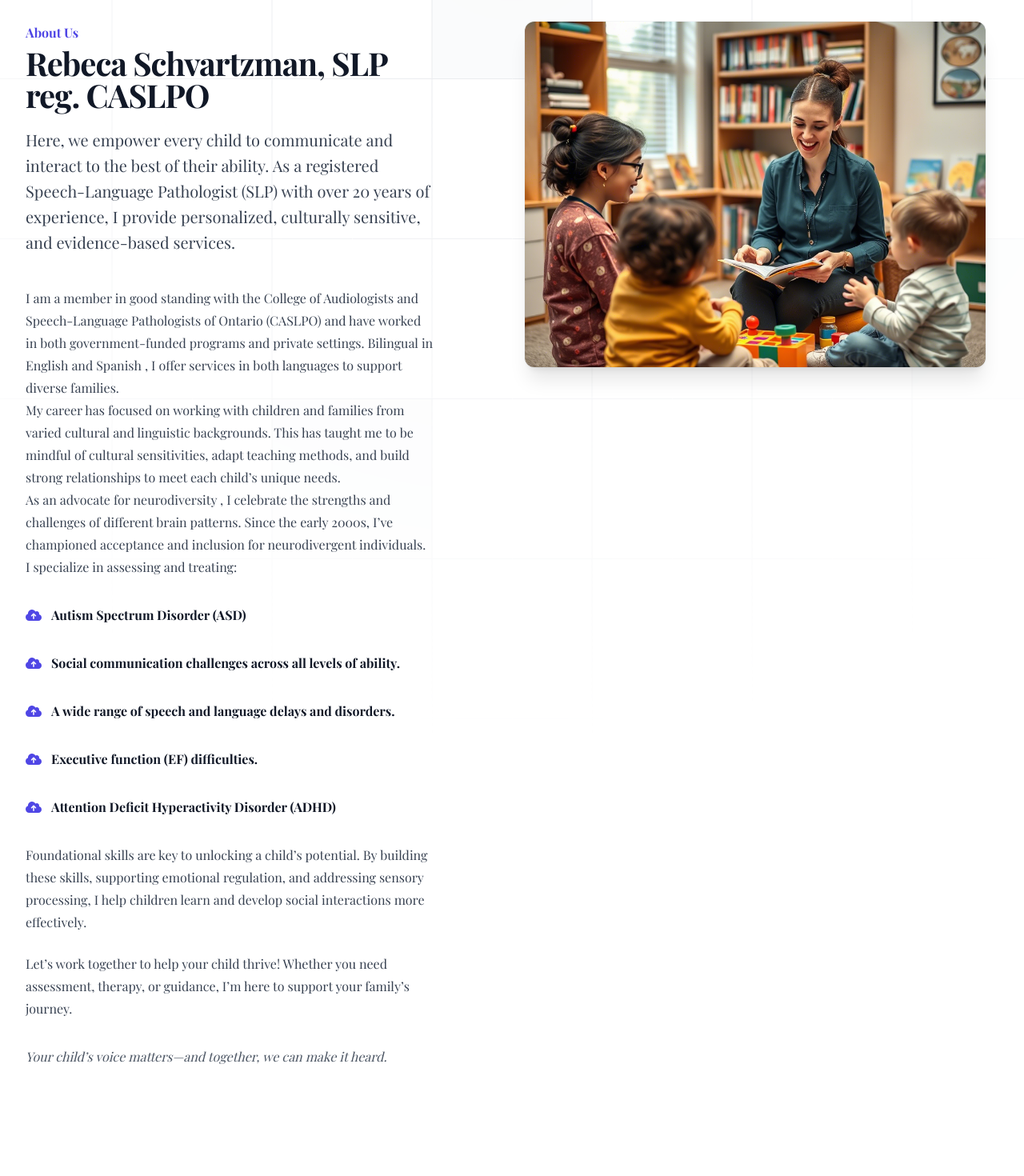
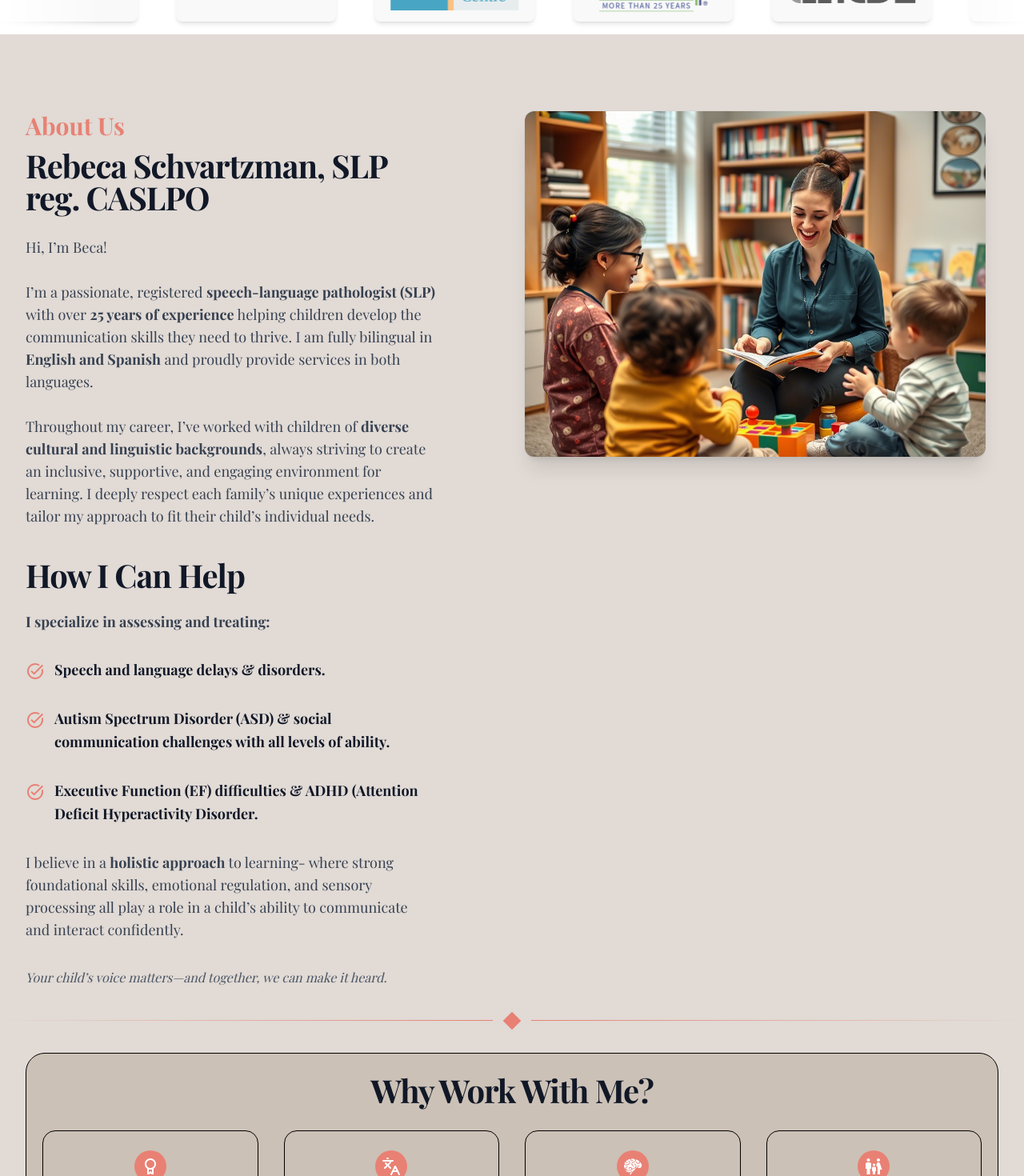
Before and after one commit to chris171290/speech-therapy, a Next.js app: page / in a window 1280 px wide. Shown: the part 700-2170 px from the top of the page at 80% size. Built offline with nearby package versions, Linux system fonts and the light colour scheme.

Commit message:
feat(about): :lipstick: refactor code and style

```diff
--- a/app/components/AboutUs.tsx
+++ b/app/components/AboutUs.tsx
@@ -1,12 +1,83 @@
-import { FaCloudArrowUp } from "react-icons/fa6";
+"use client";
+
+import { MdOutlineTaskAlt } from "react-icons/md";
+import { CgAwards } from "react-icons/cg";
+import { ReactNode } from "react";
+import { Card, CardContent, CardHeader } from "./ui/Card";
+import { LuLanguages } from "react-icons/lu";
+import { GiBrain } from "react-icons/gi";
+import { MdFamilyRestroom } from "react-icons/md";
+
+// Interfaz para los ítems de la lista
+interface ListItem {
+  title: string;
+}
+interface FeatureCardProps {
+  icon: ReactNode;
+  title: string;
+  description: string;
+}
 
 export default function AboutUs() {
+  // Datos de los ítems de la lista
+  const listItems: ListItem[] = [
+    { title: "Speech and language delays & disorders." },
+    {
+      title:
+        "Autism Spectrum Disorder (ASD) & social communication challenges with all levels of ability.",
+    },
+    {
+      title:
+        "Executive Function (EF) difficulties & ADHD (Attention Deficit Hyperactivity Disorder.",
+    },
+  ];
+
+  const features = [
+    {
+      icon: <CgAwards className="size-6 text-white" />,
+      title: "Experience & Expertise",
+      description: "Over two decades of hands-on experience",
+    },
+    {
+      icon: <LuLanguages className="size-6 text-white" />,
+      title: "Bilingual Services",
+      description: "Full support in English & Spanish",
+    },
+    {
+      icon: <GiBrain className="size-6 text-white" />,
+      title: "Neurodiversity Affirming",
+      description: "A welcoming, strengths-based approach",
+    },
+    {
+      icon: <MdFamilyRestroom className="size-6 text-white" />,
+      title: "Experience & Expertise",
+      description: "Partnering with parents for real, lasting",
+    },
+  ];
+
+  function FeatureCard({ icon, title, description }: FeatureCardProps) {
     return (
-    <div
-      className="relative isolate overflow-hidden bg-white px-6 py-24 sm:py-32 lg:overflow-visible lg:px-0"
+      <Card className=" bg-transparent h-full transition-all duration-300 hover:shadow-lg border-[0.5px]">
+        <CardHeader className="flex items-center justify-center pt-6">
+          <div className="w-10 h-10 inline-flex items-center justify-center rounded-full dark:bg-primary bg-primary text-white flex-shrink-0">
+            {icon}
+          </div>
+          <h3 className="text-xl font-semibold mb-2">{title}</h3>
+        </CardHeader>
+        <CardContent className="text-center">
+          <p className="text-black text-xl">{description}</p>
+        </CardContent>
+      </Card>
+    );
+  }
+
+  return (
+    <section
+      className="relative isolate overflow-hidden bg-secondary px-6 py-10 sm:py-24 lg:overflow-visible lg:px-0"
       id="about"
     >
-      <div className="absolute inset-0 -z-10 overflow-hidden">
+      {/* Fondo SVG */}
+      {/* <div className="absolute inset-0 -z-10 overflow-hidden">
         <svg
           aria-hidden="true"
           className="absolute top-0 left-[max(50%,25rem)] h-[64rem] w-[128rem] -translate-x-1/2 stroke-gray-200 [mask-image:radial-gradient(64rem_64rem_at_top,white,transparent)]"
@@ -36,141 +107,86 @@ export default function AboutUs() {
             strokeWidth={0}
           />
         </svg>
-      </div>
+      </div> */}
+
+      {/* Contenido principal */}
       <div className="mx-auto grid max-w-2xl grid-cols-1 gap-x-8 gap-y-16 lg:mx-0 lg:max-w-none lg:grid-cols-2 lg:items-start lg:gap-y-10">
+        {/* Sección izquierda */}
         <div className="lg:col-span-2 lg:col-start-1 lg:row-start-1 lg:mx-auto lg:grid lg:w-full lg:max-w-7xl lg:grid-cols-2 lg:gap-x-8 lg:px-8">
           <div className="lg:pr-4">
             <div className="lg:max-w-lg">
-              <p className="text-base/7 font-semibold text-indigo-600">
-                About Us
-              </p>
-              <h1 className="mt-2 text-2xl font-semibold tracking-tight text-pretty text-gray-900 sm:text-[2.50rem]">
+              <p className="text-3xl font-semibold text-primary">About Us</p>
+              <h1 className="mt-4 text-2xl font-semibold tracking-tight text-pretty text-gray-900 sm:text-[2.50rem]">
                 Rebeca Schvartzman, SLP
               </h1>
               <h1 className="mt-2 text-2xl font-semibold tracking-tight text-pretty text-gray-900 sm:text-[2.50rem]">
                 reg. CASLPO
               </h1>
-              <p className="mt-6 text-xl/8 text-gray-700">
-                Here, we empower every child to communicate and interact to the
-                best of their ability. As a registered Speech-Language
-                Pathologist (SLP) with over 20 years of experience, I provide
-                personalized, culturally sensitive, and evidence-based services.
+              <p className="mt-8 text-lg/7 text text-gray-700">
+                Hi, I’m Beca!
+                <br />
+                <br />
+                I’m a passionate, registered{" "}
+                <strong>speech-language pathologist (SLP) </strong>
+                with over <strong>25 years of experience</strong> helping
+                children develop the communication skills they need to thrive. I
+                am fully bilingual in <strong>English and Spanish</strong> and
+                proudly provide services in both languages.
+                <br />
+                <br />
+                Throughout my career, I’ve worked with children of{" "}
+                <strong>diverse cultural and linguistic backgrounds</strong>,
+                always striving to create an inclusive, supportive, and engaging
+                environment for learning. I deeply respect each family’s unique
+                experiences and tailor my approach to fit their child’s
+                individual needs.
               </p>
             </div>
           </div>
         </div>
+
+        {/* Imagen */}
         <div className="-mt-12 -ml-12 p-12 lg:sticky lg:top-20 lg:col-start-2 lg:row-span-2 lg:row-start-1 lg:overflow-hidden">
           <img
             alt=""
-            // src="https://tailwindui.com/plus-assets/img/component-images/dark-project-app-screenshot.png"
             src="/aboutMe.png"
             className="w-[48rem] rounded-xl bg-gray-900 ring-1 shadow-xl ring-gray-400/10 sm:w-[57rem]"
           />
         </div>
+
+        {/* Sección derecha */}
         <div className="lg:col-span-2 lg:col-start-1 lg:row-start-2 lg:mx-auto lg:grid lg:w-full lg:max-w-7xl lg:grid-cols-2 lg:gap-x-8 lg:px-8">
           <div className="lg:pr-4">
             <div className="max-w-xl text-base/7 text-gray-700 lg:max-w-lg">
-              <p>
-                I am a member in good standing with the College of Audiologists
-                and Speech-Language Pathologists of Ontario (CASLPO) and have
-                worked in both government-funded programs and private settings.
-                Bilingual in English and Spanish , I offer services in both
-                languages to support diverse families.
-                <br />
-                My career has focused on working with children and families from
-                varied cultural and linguistic backgrounds. This has taught me
-                to be mindful of cultural sensitivities, adapt teaching methods,
-                and build strong relationships to meet each child’s unique
-                needs.
-                <br />
-                As an advocate for neurodiversity , I celebrate the strengths
-                and challenges of different brain patterns. Since the early
-                2000s, I’ve championed acceptance and inclusion for
-                neurodivergent individuals.
-                <br />I specialize in assessing and treating:
+              <h2 className="mt-2 text-base font-semibold tracking-tight text-pretty text-gray-900 sm:text-[2.50rem]">
+                How I Can Help
+              </h2>
+              <p className="mt-8 text-lg/7 font-semibold text text-gray-700">
+                I specialize in assessing and treating:
               </p>
+
+              {/* Lista de especialidades */}
               <ul role="list" className="mt-8 space-y-8 text-gray-600">
-                <li className="flex gap-x-3">
-                  <FaCloudArrowUp
+                {listItems.map((item, index) => (
+                  <li key={index} className="flex gap-x-3">
+                    <MdOutlineTaskAlt
                       aria-hidden="true"
-                    className="mt-1 size-5 flex-none text-indigo-600"
+                      className="mt-1 size-6 flex-none text-primary"
                     />
                     <span>
-                    <strong className="font-semibold text-gray-900">
-                      Autism Spectrum Disorder (ASD)
-                    </strong>{" "}
-                    {/* Lorem ipsum, dolor sit amet consectetur adipisicing elit.
-                    Maiores impedit perferendis suscipit eaque, iste dolor
-                    cupiditate blanditiis ratione. */}
+                      <strong className="text-lg/7 font-semibold text-gray-900">
+                        {item.title}
+                      </strong>
                     </span>
                   </li>
-                <li className="flex gap-x-3">
-                  <FaCloudArrowUp
-                    aria-hidden="true"
-                    className="mt-1 size-5 flex-none text-indigo-600"
-                  />
-                  <span>
-                    <strong className="font-semibold text-gray-900">
-                      Social communication challenges across all levels of
-                      ability.
-                    </strong>{" "}
-                    {/* Anim aute id magna aliqua ad ad non deserunt sunt. Qui irure
-                    qui lorem cupidatat commodo. */}
-                  </span>
-                </li>
-                <li className="flex gap-x-3">
-                  <FaCloudArrowUp
-                    aria-hidden="true"
-                    className="mt-1 size-5 flex-none text-indigo-600"
-                  />
-                  <span>
-                    <strong className="font-semibold text-gray-900">
-                      A wide range of speech and language delays and disorders.
-                    </strong>{" "}
-                    {/* Ac tincidunt sapien vehicula erat auctor pellentesque
-                    rhoncus. Et magna sit morbi lobortis. */}
-                  </span>
-                </li>
-                <li className="flex gap-x-3">
-                  <FaCloudArrowUp
-                    aria-hidden="true"
-                    className="mt-1 size-5 flex-none text-indigo-600"
-                  />
-                  <span>
-                    <strong className="font-semibold text-gray-900">
-                      Executive function (EF) difficulties.
-                    </strong>{" "}
-                    {/* Ac tincidunt sapien vehicula erat auctor pellentesque
-                    rhoncus. Et magna sit morbi lobortis. */}
-                  </span>
-                </li>
-                <li className="flex gap-x-3">
-                  <FaCloudArrowUp
-                    aria-hidden="true"
-                    className="mt-1 size-5 flex-none text-indigo-600"
-                  />
-                  <span>
-                    <strong className="font-semibold text-gray-900">
-                      Attention Deficit Hyperactivity Disorder (ADHD)
-                    </strong>{" "}
-                    {/* Ac tincidunt sapien vehicula erat auctor pellentesque
-                    rhoncus. Et magna sit morbi lobortis. */}
-                  </span>
-                </li>
+                ))}
               </ul>
-              <p className="mt-8">
-                Foundational skills are key to unlocking a child’s potential. By
-                building these skills, supporting emotional regulation, and
-                addressing sensory processing, I help children learn and develop
-                social interactions more effectively.
-              </p>
-              {/* <h2 className="mt-16 text-2xl font-bold tracking-tight text-gray-900">
-                No server? No problem.
-              </h2> */}
-              <p className="mt-6">
-                Let’s work together to help your child thrive! Whether you need
-                assessment, therapy, or guidance, I’m here to support your
-                family’s journey.
+
+              <p className="mt-8 text-lg/7 text text-gray-700">
+                I believe in a <strong>holistic approach</strong> to learning-
+                where strong foundational skills, emotional regulation, and
+                sensory processing all play a role in a child’s ability to
+                communicate and interact confidently.
               </p>
               <span className="block mt-8 text-gray-600 italic">
                 Your child’s voice matters—and together, we can make it heard.
@@ -179,6 +195,44 @@ export default function AboutUs() {
           </div>
         </div>
       </div>
+      {/* Divider */}
+      <div className={`flex items-center justify-center my-8`}>
+        <div className="flex-grow h-px bg-gradient-to-r from-transparent to-primary" />
+        <div className="mx-4 w-4 h-4 bg-primary rotate-45" />
+        <div className="flex-grow h-px bg-gradient-to-l from-transparent to-primary" />
       </div>
+      {/* Why Work With Me? */}
+      <div className="px-8">
+        <div className="border-[0.8px] rounded-3xl border-black bg-accent/50 p-5 mx-auto grid max-w-2xl grid-cols-1 gap-y-8 lg:mx-0 lg:max-w-none">
+          <div className="flex items-center justify-center">
+            <h2 className="mt-2 text-3xl font-semibold tracking-tight text-pretty text-gray-900 sm:text-[2.50rem]">
+              Why Work With Me?
+            </h2>
+          </div>
+          <div className="grid gap-4 md:grid-cols-2 md:gap-y-4 lg:grid-cols-4 mx-auto lg:gap-x-8">
+            {features.map((feature, index) => (
+              <FeatureCard
+                key={index}
+                icon={feature.icon}
+                title={feature.title}
+                description={feature.description}
+              />
+            ))}
+          </div>
+          <div className="flex flex-col items-center gap-8">
+            <p className="text-black text-center text-lg/7">
+              Let’s help your child find their voice and build meaningful
+              connections!
+            </p>
+            <a
+              className="rounded-md bg-primary text-white font-extrabold hover:bg-tertiary p-2 py-2 lg:text-xl text-base shadow-sm truncate [text-shadow:_0_2px_4px_rgba(0,0,0,0.5)]"
+              href="#"
+            >
+              Reach out today to start your journey
+            </a>
+          </div>
+        </div>
+      </div>
+    </section>
   );
 }
--- /dev/null
+++ b/app/components/ui/Card.tsx
@@ -0,0 +1,81 @@
+import { cn } from "@/lib/utils";
+import { forwardRef, HTMLAttributes } from "react";
+
+const Card = forwardRef<HTMLDivElement, HTMLAttributes<HTMLDivElement>>(
+  ({ className, ...props }, ref) => (
+    <div
+      ref={ref}
+      className={cn(
+        "rounded-2xl border border-black bg-card text-card-foreground shadow-sm",
+        className
+      )}
+      {...props}
+    />
+  )
+);
+Card.displayName = "Card";
+
+const CardHeader = forwardRef<HTMLDivElement, HTMLAttributes<HTMLDivElement>>(
+  ({ className, ...props }, ref) => (
+    <div
+      ref={ref}
+      className={cn("flex flex-col space-y-1.5 p-6", className)}
+      {...props}
+    />
+  )
+);
+CardHeader.displayName = "CardHeader";
+
+const CardTitle = forwardRef<
+  HTMLParagraphElement,
+  HTMLAttributes<HTMLHeadingElement>
+>(({ className, ...props }, ref) => (
+  <h3
+    ref={ref}
+    className={cn(
+      "text-2xl font-semibold leading-none tracking-tight",
+      className
+    )}
+    {...props}
+  />
+));
+CardTitle.displayName = "CardTitle";
+
+const CardDescription = forwardRef<
+  HTMLParagraphElement,
+  HTMLAttributes<HTMLParagraphElement>
+>(({ className, ...props }, ref) => (
+  <p
+    ref={ref}
+    className={cn("text-sm text-muted-foreground", className)}
+    {...props}
+  />
+));
+CardDescription.displayName = "CardDescription";
+
+const CardContent = forwardRef<HTMLDivElement, HTMLAttributes<HTMLDivElement>>(
+  ({ className, ...props }, ref) => (
+    <div ref={ref} className={cn("p-6 pt-0", className)} {...props} />
+  )
+);
+CardContent.displayName = "CardContent";
+
+const CardFooter = forwardRef<HTMLDivElement, HTMLAttributes<HTMLDivElement>>(
+  ({ className, ...props }, ref) => (
+    <div
+      ref={ref}
+      className={cn("flex items-center p-6 pt-0", className)}
+      {...props}
+    />
+  )
+);
+CardFooter.displayName = "CardFooter";
+
+export {
+  Card,
+  CardHeader,
+  CardFooter,
+  CardTitle,
+  CardDescription,
+  CardContent,
+};
--- a/app/page.tsx
+++ b/app/page.tsx
@@ -9,6 +9,7 @@ import Contact from "./components/Contact";
 import Footer from "./components/Footer";
 import TopBar from "./components/TopBar";
 import Parallax from "./components/Parallax";
+import LogoCarousel from "./components/ui/LogoCarousel";
 
 export default function Home() {
   return (
@@ -18,6 +19,9 @@ export default function Home() {
         <Header />
         {/* <Parallax /> */}
         <Hero />
+        <div className="bg-white h-[8.5rem] mt-2">
+          <LogoCarousel />
+        </div>
       </div>
       <AboutUs />
       {/* <Services /> */}
```
Lines whose indentation alone changed are shown as unchanged.
